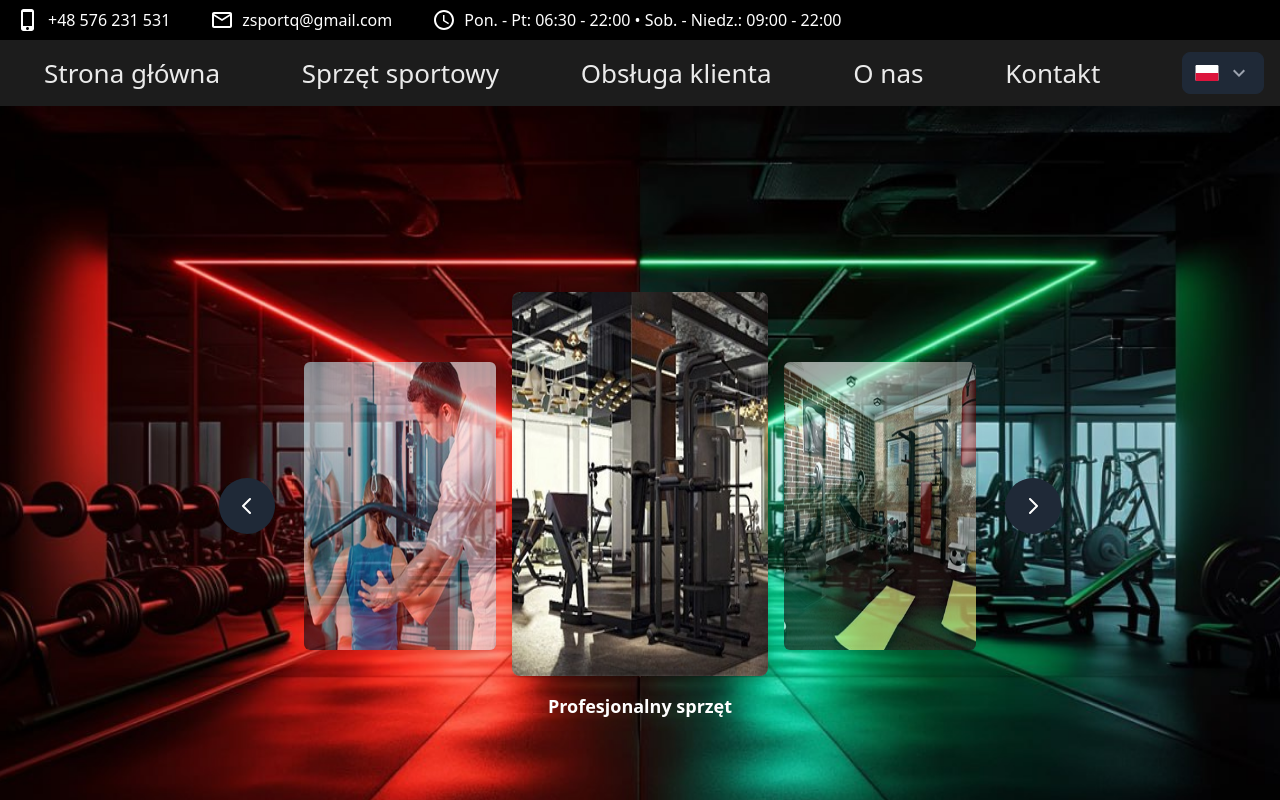
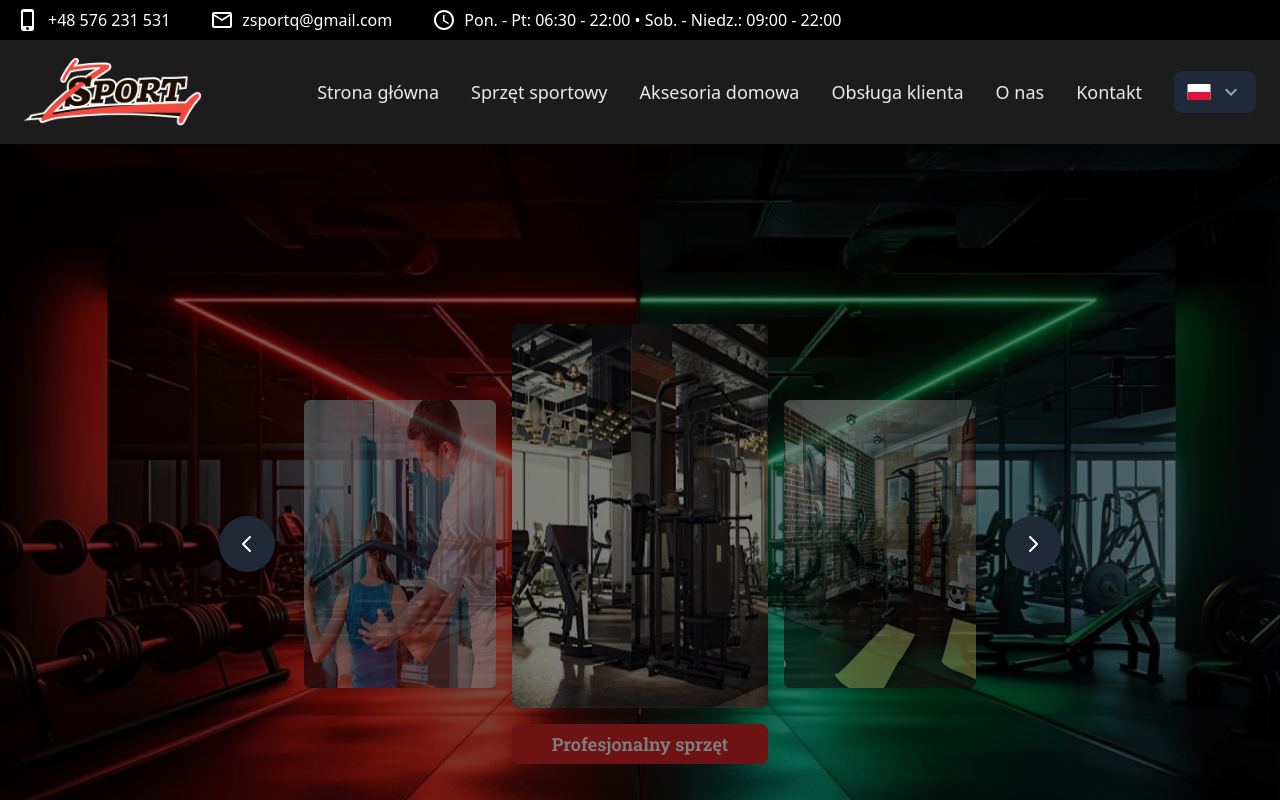
Before and after one commit to oleks-homa/z-sport, a React (Create React App) app in the folder client/: page / in a window 1280 px wide. Built offline with nearby package versions, Linux system fonts and the light colour scheme.

Commit message:
made some design changes. fixed issue regarding breadcrumbs

```diff
--- a/client/public/index.html
+++ b/client/public/index.html
@@ -15,6 +15,9 @@
       user's mobile device or desktop. See https://developers.google.com/web/fundamentals/web-app-manifest/
     -->
     <link rel="manifest" href="%PUBLIC_URL%/manifest.json" />
+    <link rel="preconnect" href="https://fonts.googleapis.com">
+    <link rel="preconnect" href="https://fonts.gstatic.com" crossorigin>
+    <link href="https://fonts.googleapis.com/css2?family=Roboto+Slab:wght@100..900&display=swap" rel="stylesheet">
     <!--
       Notice the use of %PUBLIC_URL% in the tags above.
       It will be replaced with the URL of the `public` folder during the build.
--- a/client/src/components/Breadcrumbs.jsx
+++ b/client/src/components/Breadcrumbs.jsx
@@ -15,7 +15,7 @@ const Breadcrumbs = () => {
     const products = useSelector(state => state.products.allProducts);
 
     const checkCategory = () => {
-        if(categoryParam !== currentCategory?.namePL.toLowerCase().replace('/', '|').split(' ').join('-')) {
+        if(categoryParam !== currentCategory.namePL?.toLowerCase().replace('/', '|').split(' ').join('-')) {
             categories.forEach(category => {
                 if(category.namePL.toLowerCase().replace('/', '|').split(' ').join('-') === categoryParam) dispatch(setCurrentCategory(category));
             })
@@ -23,7 +23,7 @@ const Breadcrumbs = () => {
     }
 
     const checkSubCategory = () => {
-        if(subcategoryParam !== currentSubcategory?.namePL.toLowerCase().replace('/', '|').split(' ').join('-')) {
+        if(subcategoryParam !== currentSubcategory.namePL?.toLowerCase().replace('/', '|').split(' ').join('-')) {
             categories.forEach(category => {
                 category.subCategories.forEach(subcategory => {
                     if(subcategory.namePL.toLowerCase().replace('/', '|').split(' ').join('-') === subcategoryParam) dispatch(setCurrentSubcategory(subcategory));
@@ -34,7 +34,7 @@ const Breadcrumbs = () => {
     }
 
     const checkProduct = () => {
-        if(productName !== currentProduct?.namePL.toLowerCase().replace('/', '|').split(' ').join('-')) {
+        if(productName !== currentProduct.namePL?.toLowerCase().replace('/', '|').split(' ').join('-')) {
             products.forEach(product => {
                 if(product.namePL.toLowerCase().replace('/', '|').split(' ').join('-') === productName) dispatch(setCurrentProduct(product));
             })
--- a/client/src/components/Footer.jsx
+++ b/client/src/components/Footer.jsx
@@ -103,11 +103,11 @@ const Footer = () => {
             </p>
             <p className="mb-4 flex items-center justify-center md:justify-start">
               <EmailIcon className='mr-2' />
-              zsportq@gmail.com
+              <a href="mailto:zsportq@gmail.com">zsportq@gmail.com</a>
             </p>
             <p className="mb-4 flex items-center justify-center md:justify-start">
               <PhoneIcon className='mr-2' />
-              +48 576 231 531
+              <a href="tel:+48 576 231 531">+48 576 231 531</a>
             </p>
           </div>
         </div>
--- a/client/src/components/Header.jsx
+++ b/client/src/components/Header.jsx
@@ -58,9 +58,11 @@ const Header = () => {
                 </div>
             </div>
             <header
-                className={`bg-[#1C1C1C] px-4 py-3 flex justify-center lg:justify-between items-center text-white`}
+                className={`bg-[#1C1C1C] px-6 py-3 flex justify-center lg:justify-between items-center text-white`}
             >
-                <nav className="hidden lg:flex justify-between items-center w-full">
+                <img src="/images/logo.png" alt="" className='w-48 h-20 hidden lg:block' />
+                <nav className="hidden lg:flex flex-row justify-end items-center w-full gap-x-3 xl:gap-x-8">
+
                     <Link to="/" className="header-link ml-7">
                         {currentLang === 'pl' ? 'Strona główna' : 'Home'}
                     </Link>
@@ -69,6 +71,12 @@ const Header = () => {
                         className="header-link"
                     >
                         {currentLang === 'pl' ? 'Sprzęt sportowy' : 'Sport equipment'}
+                    </Link>
+                    <Link
+                        to="/"
+                        className='header-link'
+                    >
+                        {currentLang === 'pl' ? 'Aksesoria domowa' : 'Home accessories'}
                     </Link>
                     <Link to="/" className="header-link">
                         {currentLang === 'pl' ? 'Obsługa klienta' : 'Customer service'}
@@ -247,8 +255,8 @@ const Header = () => {
                     )}
 
 
-                    <Link to='/' className='text-2xl'>
-                        <span className='text-red-600'>Z</span>-sport
+                    <Link to='/' className=''>
+                        <img src="/images/logo.png" alt="Z-sport" className='h-16 md:h-20 w-28 md:w-32'/>
                     </Link>
 
                     <div
--- a/client/src/components/ImageSlider.jsx
+++ b/client/src/components/ImageSlider.jsx
@@ -21,8 +21,6 @@ const ImageSlider = () => {
     const dispatch = useDispatch();
     return (
         <>
-
-
             <div className='hidden lg:flex items-center justify-center w-full mx-auto gap-4'>
                 <button className='z-50 mr-6 w-14 h-14 flex items-center justify-center bg-gray-800 rounded-full shadow-lg hover:bg-gray-900/80 transition-all duration-200' onClick={prevSlide}>
                     <svg xmlns="http://www.w3.org/2000/svg" fill="none" viewBox="0 0 24 24" stroke="white" className="w-6 h-6">
@@ -59,7 +57,7 @@ const ImageSlider = () => {
                                     className='w-64 h-96 rounded-lg shadow-lg'
                                 />
                                 {position === 'center' && (
-                                    <p className='mt-4 text-center text-lg font-semibold text-white'>
+                                    <p className='mt-4 flex justify-center items-center text-lg font-robotoSlab font-semibold text-white bg-red-600 rounded-lg h-10 shadow-red-700'>
                                         {lang === 'pl' ? category.namePL : category.nameEN}
                                     </p>
                                 )}
@@ -74,7 +72,7 @@ const ImageSlider = () => {
                 </button>
             </div>
 
-            <div className='flex flex-col items-center space-y-6 my-5 lg:hidden'>
+            <div className='flex flex-col items-center space-y-6 my-5 lg:hidden font-robotoSlab z-40'>
                 <div
                     className="flex flex-col items-center"
                     onClick={() => {
--- a/client/src/pages/About.jsx
+++ b/client/src/pages/About.jsx
@@ -7,16 +7,16 @@ import { useSelector } from 'react-redux';
 const About = () => {
   const lang = useSelector(state => state.language.currentLang);
   return (
-    <>
+    <div>
       <Header />
       <h2 className="text-4xl text-gray-700 font-bold mb-6 text-center uppercase relative mt-5">
         {lang === 'pl' ? 'O nas' : 'About us'}
       </h2>
-      <div className='w-full max-w-[1200px] mx-auto flex flex-row gap-x-20 h-auto mt-5 mb-5'>
-        <div className="hidden lg:flex flex-col w-[30%] min-w-[250px]">
+      <div className='w-full max-w-[1200px] xl:mx-auto flex flex-row gap-x-7 xl:gap-x-20 h-auto mt-5 mb-5'>
+        <div className="hidden lg:flex flex-col w-[30%] ml-3 xl:ml-0">
           <Sidebar />
         </div>
-        <div className="flex flex-col w-full lg:w-[70%]">
+        <div className="flex flex-col w-full lg:w-[70%] mr-3 ml-3 lg:ml-0 xl:mr-0">
           {lang === 'pl' ? (
             <p className='text-lg text-justify'>
               Firma <span className='font-bold text-xl'><span className='text-red-600'>Z</span>-Sport</span> Sp. z o.o. jest szybko rozwijającym się producentem i dystrybutorem sprzętu sportowego. <br /><br />
@@ -49,7 +49,7 @@ const About = () => {
         </div>
       </div>
       <Footer />
-    </>
+    </div>
   )
 }
 
--- a/client/src/pages/Home.jsx
+++ b/client/src/pages/Home.jsx
@@ -115,10 +115,11 @@ const Home = () => {
 
 	return (
 		<div className='min-h-screen'>
-			<div className='sticky top-0 lg:relative'>
+			<div className='sticky top-0 left-0 lg:relative z-50'>
 				<Header />
 			</div>
-			<div className="flex justify-center items-center w-full min-h-screen bg-cover bg-center bg-[url('/src/assets/bg_main.JPG')]">
+			<div className="flex justify-center items-center w-full min-h-screen bg-cover bg-center bg-[url('/src/assets/bg_main.JPG')] relative z-40">
+				<div className="absolute inset-0 bg-black opacity-50 z-30"></div>
 				<ImageSlider />
 			</div>
 			<div className="flex flex-col items-center w-full mx-auto py-10 bg-white mb-24">
--- a/client/src/styles.css
+++ b/client/src/styles.css
@@ -11,7 +11,7 @@
 }
 
 .header-link {
-    @apply text-[#EAEAEA] text-lg xl:text-[26px] hover:text-red-500 transition-all duration-300
+    @apply text-[#EAEAEA] xl:text-lg text-base hover:text-red-500 transition-all duration-300
 }
 
 .login-btn {
--- a/client/tailwind.config.js
+++ b/client/tailwind.config.js
@@ -1,3 +1,5 @@
+const defaultTheme = require('tailwindcss/defaultTheme');
+
 /** @type {import('tailwindcss').Config} */
 module.exports = {
   content: ["./src/**/*.{js,jsx,ts,tsx}"],
@@ -5,6 +7,9 @@ module.exports = {
     extend: {
       backgroundImage: {
         "homepageImg": "url('/src/assets/cropped_background.jpg')"
+      },
+      fontFamily: {
+        robotoSlab: ['"Roboto Slab"', ...defaultTheme.fontFamily.sans]
       }
     },
   },
```
Also changed, not shown: client/public/images/logo.png (added).
